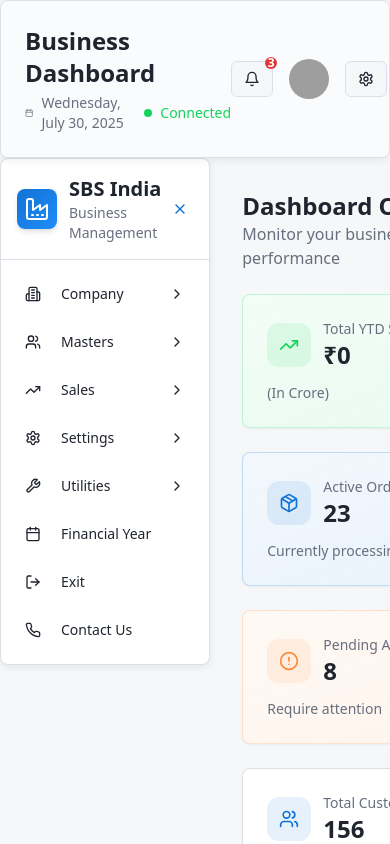
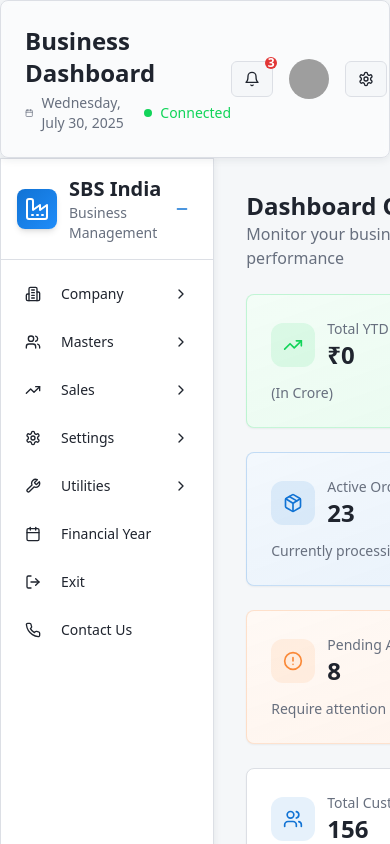
Before and after one commit to mihirpatel999/image-to-chic, a React (Vite) app: page / in a window 390 px wide. Shown: the top 844 px of the page. Built offline with nearby package versions, Linux system fonts and the light colour scheme; grey boxes are pictures that could not be loaded.

Commit message:
Fix sidebar layout and spacing
Adjust the sidebar's hamburger menu icon to be better aligned and remove unnecessary spacing at the bottom of the sidebar.

```diff
--- a/src/components/Sidebar.tsx
+++ b/src/components/Sidebar.tsx
@@ -1,3 +1,4 @@
+
 import { useState } from "react";
 import { Card } from "@/components/ui/card";
 import { Button } from "@/components/ui/button";
@@ -20,7 +21,9 @@ import {
   LogOut,
   Phone,
   Menu,
-  X
+  X,
+  Minus,
+  Plus
 } from "lucide-react";
 import { cn } from "@/lib/utils";
 
@@ -145,7 +148,7 @@ export const Sidebar = ({ onFormSelect }: SidebarProps) => {
 
   return (
     <Card className={cn(
-      "h-full bg-card border-r shadow-soft transition-all duration-300 ease-in-out",
+      "h-screen bg-card border-r shadow-soft transition-all duration-300 ease-in-out rounded-none",
       isCollapsed ? "w-16" : "w-80"
     )}>
       <div className="p-4 border-b border-border">
@@ -165,18 +168,24 @@ export const Sidebar = ({ onFormSelect }: SidebarProps) => {
             variant="ghost"
             size="sm"
             onClick={toggleCollapsed}
-            className="h-9 w-9 p-0 hover:bg-primary/10 transition-colors"
+            className={cn(
+              "h-10 w-10 p-0 rounded-lg transition-all duration-200",
+              "hover:bg-primary/20 hover:scale-105 active:scale-95",
+              "border-2 border-transparent hover:border-primary/30",
+              "relative overflow-hidden"
+            )}
           >
+            <div className="absolute inset-0 bg-gradient-primary opacity-0 hover:opacity-10 transition-opacity rounded-lg" />
             {isCollapsed ? (
-              <Menu className="h-5 w-5 text-primary" />
+              <Plus className="h-5 w-5 text-primary transition-transform duration-200" />
             ) : (
-              <X className="h-5 w-5 text-primary" />
+              <Minus className="h-5 w-5 text-primary transition-transform duration-200" />
             )}
           </Button>
         </div>
       </div>
 
-      <div className="p-3 space-y-1 max-h-[calc(100vh-120px)] overflow-y-auto custom-scrollbar">
+      <div className="p-3 space-y-1 h-[calc(100vh-100px)] overflow-y-auto custom-scrollbar">
         {menuItems.map((item) => {
           const isExpanded = expandedItems.includes(item.title);
           const Icon = item.icon;
```
